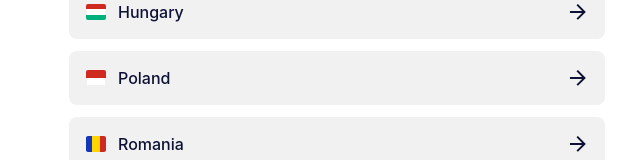
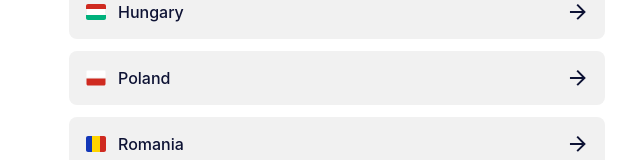
Before and after one commit to ukraine-taskforce/sylnishi-frontend, a React (Create React App) app: page / in a window 1280 px wide. Shown: the part 472-632 px from the top of the page, without its empty margins (303-943 px from the left). Built offline with nearby package versions, Linux system fonts and the light colour scheme.

Commit message:
Fix Polish flag

```diff
--- a/src/medias/images/UGT_Asset_FlagSelector_PL.tsx
+++ b/src/medias/images/UGT_Asset_FlagSelector_PL.tsx
@@ -17,12 +17,12 @@ export const ImgFlagPl: React.FunctionComponent<ImgFlagPlProps> = ({ alt, ...pro
       {Boolean(alt) && <title>{alt}</title>}
       <path
         d="M0.5 7.5H19.5V14C19.5 14.8284 18.8284 15.5 18 15.5H2C1.17157 15.5 0.5 14.8284 0.5 14V7.5Z"
-        fill="white"
-        stroke="#F1F1F1"
+        fill="#CF2A20"
       />
       <path
         d="M0 2C0 0.895431 0.895431 0 2 0H18C19.1046 0 20 0.895431 20 2V8H0V2Z"
-        fill="#CF2A20"
+        fill="white"
+        stroke="#F1F1F1"
       />
     </svg>
   );
```
